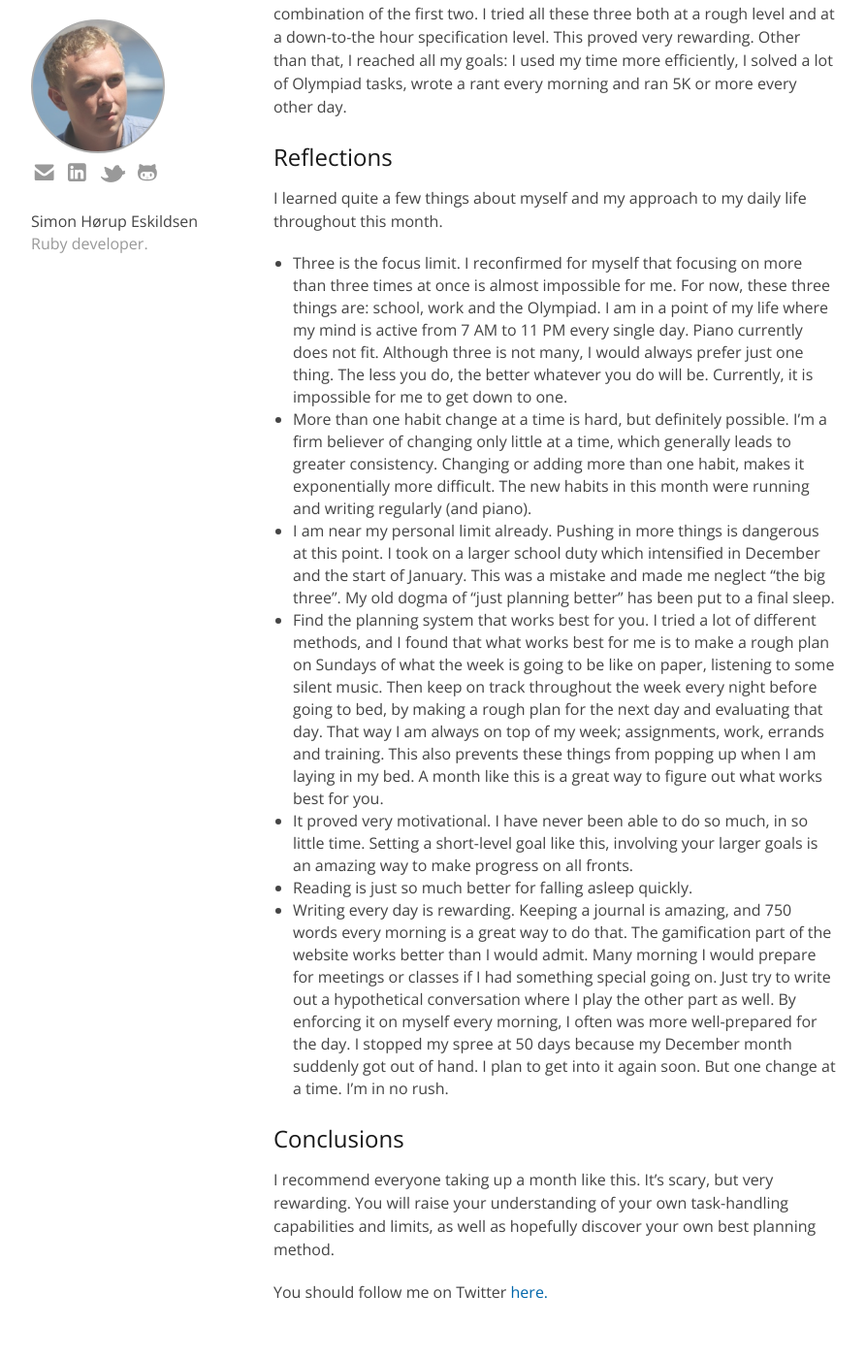
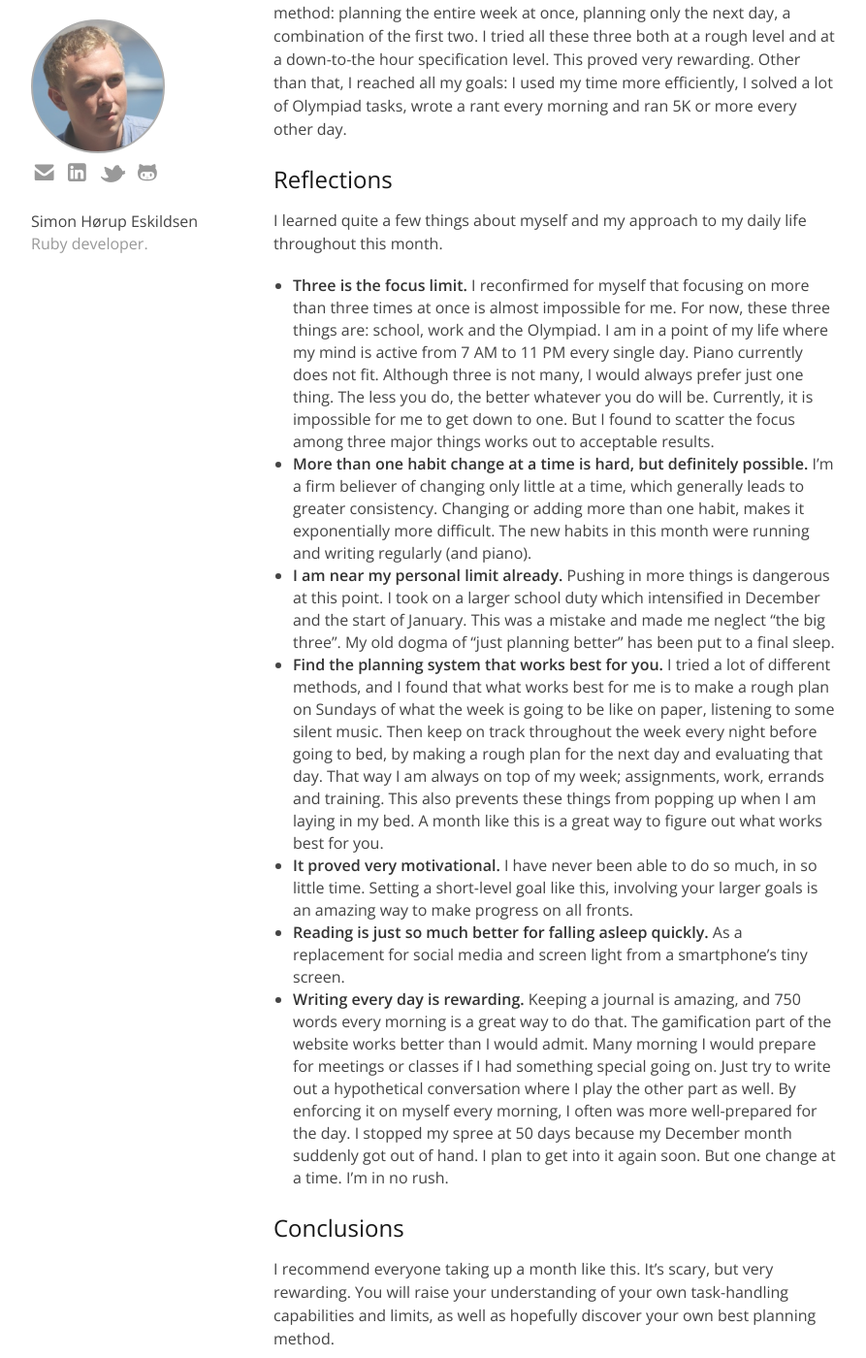
Before and after one commit to igor47/blog, a Jekyll site: the page built from _posts/2013-01-21-30-days-of-super-productivity.md, in a window 1280 px wide and 1400 px high, scrolled down 1382 px. Shown: the whole window at 97% size, without its empty margins (138-1031 px from the left). Built offline with Jekyll 4.4.1, drawn with Linux system fonts in a browser that asks for light colours; nearby versions of some CDN libraries; some of the changed text lies outside the part shown.

Commit message:
Add strong bullet point leaders

```diff
--- a/_posts/2013-01-21-30-days-of-super-productivity.md
+++ b/_posts/2013-01-21-30-days-of-super-productivity.md
@@ -21,22 +21,22 @@
 philosophical observations – I decided to give the challenge a fair go.  For
 the challenge, I jotted down the things I wanted to achieve:
 
-* Start practising regularly on the piano. Inspired by a concert with [Olafur Arnalds](http://www.youtube.com/watch?v=0kYc55bXJFI)
+* **Start practising regularly on the piano.** Inspired by a concert with [Olafur Arnalds](http://www.youtube.com/watch?v=0kYc55bXJFI)
   [and](http://www.youtube.com/watch?v=itErRn4T2no) [Nils Frahm](http://www.youtube.com/watch?v=wkbf1-cVUuY)
   in Berlin, a good friend lend me his piano and volunteered to get me started
   over some beer. I felt it was about time I started something completely
   outside my comfort zone. Music
   was a great candidate.
-*  Get back into running. Since the summer of 2011 I have enjoyed barefoot
+* **Get back into running.** Since the summer of 2011 I have enjoyed barefoot
    running on and off. In August and September I had excused myself with the
    preparations for and the actual [Informatics Olympiad](http://sirupsen.com/my-journey-to-the-international-olympiad-in-informatics/)
    and got out of my running rhythm.
-* Waste fewer hours a day. Too many hours are wasted on social media, Skype and
+* **Waste fewer hours a day.** Too many hours are wasted on social media, Skype and
   improper planning. Low hanging fruit.
-* Start practising for the 2013 Informatics Olympiads. This was a biggie. I wish
+* **Start practising for the 2013 Informatics Olympiads.** This was a biggie. I wish
   to get a medal at the 2013’s International Olympiad, and commencing regular
   training a year before is an absolute must to obtain that.
-* [750 words](http://750words.com/). I had already started this in October, but
+* **[750 words](http://750words.com/).** I had already started this in October, but
   as this was new to me, I felt it should be added to the list. I wanted to wake
   up 15 minutes earlier, and write about whatever first occurred to me. Whether
   it was a noun, adjective or verb, I would just go with it and explore every
@@ -72,23 +72,24 @@
 I learned quite a few things about myself and my approach to my
 daily life throughout this month.
 
-* Three is the focus limit. I reconfirmed for myself that focusing on more than
+* **Three is the focus limit.** I reconfirmed for myself that focusing on more than
   three times at once is almost impossible for me. For now, these three things
   are: school, work and the Olympiad. I am in a point of my life where my mind
   is active from 7 AM to 11 PM every single day.  Piano currently does not fit.
   Although three is not many, I would always prefer just one thing. The less you
   do, the better whatever you do will be. Currently, it is impossible for me to
-  get down to one.
-* More than one habit change at a time is hard, but definitely possible.
+  get down to one. But I found to scatter the focus among three major things
+  works out to acceptable results.
+* **More than one habit change at a time is hard, but definitely possible.**
   I’m a firm believer of changing only little at a time, which generally leads
   to greater consistency. Changing or adding more than one habit, makes it
   exponentially more difficult. The new habits in this month were running and
   writing regularly (and piano).
-* I am near my personal limit already. Pushing in more things is dangerous at this
+* **I am near my personal limit already.** Pushing in more things is dangerous at this
   point. I took on a larger school duty which intensified in December and the
   start of January. This was a mistake and made me neglect “the big three”. My
   old dogma of “just planning better” has been put to a final sleep.
-* Find the planning system that works best for you. I tried a lot of different methods,
+* **Find the planning system that works best for you.** I tried a lot of different methods,
   and I found that what works best for me is to make a rough plan on Sundays of
   what the week is going to be like on paper, listening to some silent music.
   Then keep on track throughout the week every night before going to bed, by
@@ -96,11 +97,12 @@
   always on top of my week; assignments, work, errands and training. This also
   prevents these things from popping up when I am laying in my bed. A month like
   this is a great way to figure out what works best for you.
-* It proved very motivational. I have never been able to do so much, in so
+* **It proved very motivational.** I have never been able to do so much, in so
   little time. Setting a short-level goal like this, involving your larger goals
   is an amazing way to make progress on all fronts.
-* Reading is just so much better for falling asleep quickly.
-* Writing every day is rewarding. Keeping a journal is amazing, and 750 words
+* **Reading is just so much better for falling asleep quickly.** As a
+  replacement for social media and screen light from a smartphone's tiny screen.
+* **Writing every day is rewarding.** Keeping a journal is amazing, and 750 words
   every morning is a great way to do that. The gamification part of the website
   works better than I would admit. Many morning I would prepare for meetings or
   classes if I had something special going on. Just try to write out a
```
Also changed, not shown: other parts of _posts/2013-01-21-30-days-of-super-productivity.md (+2 -2 lines).
